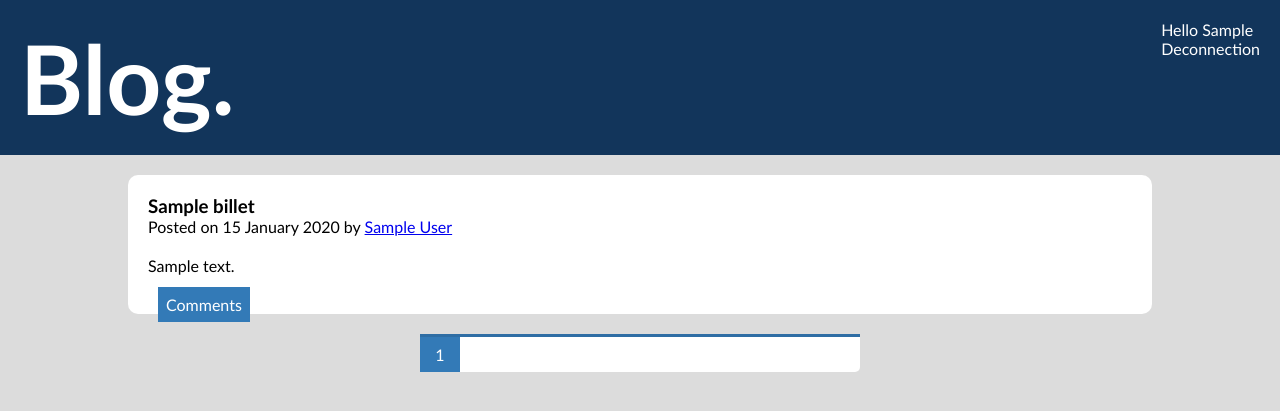
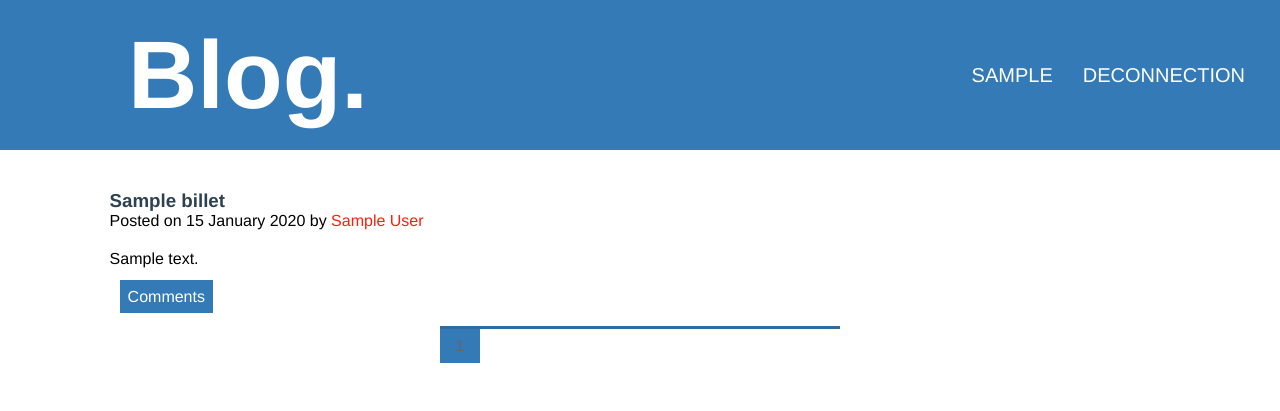
Before and after one commit to ramziChbl/php-blog, a PHP site: page /blog.php in a window 1280 px wide. Shown: the top 411 px of the page. Run offline with PHP 8.4, Linux system fonts and the light colour scheme; the visitor is signed in with stand-in values (Sample User, id 1); tables that the repository leaves empty or names only in its code hold one stand-in row (values such as "Sample post").

Commit message:
Beginning to fix file path

```diff
--- a/admin/manager.php
+++ b/admin/manager.php
@@ -17,14 +17,14 @@
 			<div id="listBillet">
 				<table>
 				<?php
-					$req = $bdd->query("SELECT * FROM billets ORDER BY date_creation DESC") or die(print_r($bdd->errorInfo()));
+					$req = $bdd->query("SELECT * FROM billets ORDER BY dateCreation DESC") or die(print_r($bdd->errorInfo()));
 					echo '<tr><th>Title</th><th>Author</th><th>Date</th><th>Upvotes</th></tr>';
 					while ($data = $req->fetch())
 					{
 						echo '<tr>
 							<td>'.$data["title"].'</td>
 							<td>'.$data["author"].'</td>
-							<td>'.$data["date_creation"].'</td>
+							<td>'.$data["dateCreation"].'</td>
 							<td>'.$data["upvotes"].'</td>
 							<td><a href="delete_post.php?id_post='.$data['id'].'">Delete</a></td>
 							<td><a href="manager.php?id_edit_post='.$data['id'].'">Edit</a></td>
--- a/admin/manager_post.php
+++ b/admin/manager_post.php
@@ -16,12 +16,12 @@
 			die('Dumb error : ' . $e->getMessage());
 		}
 
-		$req = $bdd->prepare('INSERT INTO billets(title, content, date_creation, author) VALUES (:title, :content, :date_creation, :author)');
+		$req = $bdd->prepare('INSERT INTO billets(title, content, dateCreation, author) VALUES (:title, :content, :dateCreation, :author)');
 
 		$req->execute([
 			'title' => $_POST['title'],
 			'content' => $_POST['content'],
-			'date_creation' => date("Y-m-d H:i:s"),
+			'dateCreation' => date("Y-m-d H:i:s"),
 			'author' => $_POST['author']
 		]);
 	}
--- a/controller/commentaires_post.php
+++ b/controller/commentaires_post.php
@@ -1,6 +1,6 @@
 <?php
 	session_start();
-	if (empty($_SESSION["member"]) || !isset($_POST['id_billet']))
+	if (empty($_SESSION["memberId"]) || !isset($_POST['id_billet']))
 	{
 		die('Erreur dans l\'ajout de commentaire.');
 	}
@@ -15,7 +15,7 @@
 
 	$req = $bdd->prepare('INSERT INTO comments(id_billet, id_author, comment, date_comment) VALUES (?, ?, ?, ?);');
 	$req->execute([
-		$_POST['id_billet'], $_SESSION["member"]["id"], $_POST['commentAjoute'], date("Y-m-d H:i:s")
+		$_POST['id_billet'], $_SESSION["memberId"], $_POST['commentAjoute'], date("Y-m-d H:i:s")
 	]);
 	header('location: ../controller/post.php?id_billet='.$_POST['id_billet']);
  ?>
--- a/controller/deconnection.php
+++ b/controller/deconnection.php
@@ -1,8 +1,8 @@
 <?php
 	session_start();
-	if(isset($_SESSION["member"]))
+	if(isset($_SESSION["memberId"]))
 	{
-		unset($_SESSION['member']);
+		unset($_SESSION['memberId']);
 	}
 	if(isset($_COOKIE['userId']))
 	{
--- a/controller/index.php
+++ b/controller/index.php
@@ -1,19 +1,24 @@
 <?php
 	//set_include_path("/opt/lampp/htdocs/tests/blog");
 	include_once("model/get_billets.php");
-	$bPerPage = 4;
-	$currentPage = 1;
+	$bPerPage = 1;
+
 	$req = $bdd->query('SELECT COUNT(*) AS count FROM billets') or die(print_r($bdd->errorInfo()));
 	$nbLines = $req->fetch();
 	$nbLines = $nbLines["count"];
 
 	$nbPages = ceil($nbLines / $bPerPage);
 
+	$currentPage = 1;
 	if(isset($_GET['page']) && is_numeric($_GET['page']))
 	{
-		$currentPage = $_GET['page'];
+		if($_GET['page'] > 0 && $_GET['page'] <= $nbPages)
+			$currentPage = $_GET['page'];
 	}
-	$billets = get_billets($bPerPage*($currentPage-1), ($bPerPage)*($currentPage));
+	//$billets = get_billets($bPerPage*($currentPage-1), ($bPerPage)*($currentPage));
+	$billets = get_billets(($currentPage - 1)*$bPerPage, $bPerPage);
+
+
 	if(empty($billets))
 		$currentPage = 1;
 	foreach ($billets as $key => $billet) {
--- a/controller/membersController.php
+++ b/controller/membersController.php
@@ -1,6 +1,7 @@
 <?php
-	include_once("model/get_members.php");
+	include_once(dirname(__FILE__)."/../model/get_members.php");
 	$loggedIn = false;
+	$member = NULL;
 	if(isset($_COOKIE["userId"]))
 	{
 		$member = get_member_by_id(intval($_COOKIE["userId"]));
@@ -11,11 +12,11 @@
 		else
 		{
 			$loggedIn = true;
-			$_SESSION["member"] = $member;
+			$_SESSION["memberId"] = $member["id"];
 		}
 	}
 
-	else if(!isset($_SESSION["member"]))
+	else if(!isset($_SESSION["memberId"]))
 	{
 		if(!isset($_POST["pseudo"]) || !isset($_POST["pass"]))
 		{
@@ -30,8 +31,12 @@
 			}
 			{
 				$loggedIn = true;
-				$_SESSION["member"] = $member;
+				$_SESSION["memberId"] = $member["id"];
 			}
 		}
 	}
+	else
+	{
+		$member = get_member_by_id(intval($_SESSION["memberId"]));
+	}
 ?>
--- a/controller/registration.php
+++ b/controller/registration.php
@@ -3,6 +3,8 @@
 	include_once("../model/get_members.php");
 
 	if(isset($_POST["pseudo"]) && isset($_POST["pass"]) && isset($_POST["passConfirm"]) && isset($_POST["mail"]))
+	{
+		if(!empty($_POST["pseudo"]) && !empty($_POST["pass"]) && !empty($_POST["passConfirm"]) && !empty($_POST["mail"]))
 		{
 			$existingMember = get_member_by_pseudo($_POST["pseudo"]);
 			if(empty($existingMember))
@@ -12,7 +14,7 @@
 					insert_member($_POST["pseudo"], sha1($_POST["pass"]), $_POST["mail"]);
 					$member = get_member($_POST["pseudo"], sha1($_POST["pass"]));
 					session_start();
-				$_SESSION["member"] = $member;
+					$_SESSION["memberId"] = $member["id"];
 					header('location: ../blog.php');
 					die();
 				}
@@ -26,6 +28,7 @@
 				die("Pseudo already exists");
 			}
 		}
+	}
 	else
 	{
 		header('location: ../view/registration.php');
--- a/view/billet.php
+++ b/view/billet.php
@@ -2,7 +2,7 @@
 	echo '<article class="billet">
 			<header>
 			 	<h1>'.$billet['title'].'</h1>
-			 	<p>Posted on <time datetime="'.$billet['date_creation'].'">'.$billet['date_creation'].'</time> by <a href="#">'. $billet['author'] .'</a></p>
+			 	<p>Posted on <time datetime="'.$billet['date_creation'].'">'.$billet['date_creation'].'</time> by <a href="#" id="author">'. $billet['author'] .'</a></p>
 			</header>
 
 			<div id="billet_body">'. $billet['content'] .'</div>
--- a/view/index.php
+++ b/view/index.php
@@ -11,15 +11,15 @@
 			<div id="userSpace">
 				<ul>
 				<?php
-					if(isset($_SESSION["member"]))
+					if(isset($member))
 					{
-						echo '<li>Hello '. $_SESSION["member"]["pseudo"] .'</li>';
-						echo '<li><a class="userSpaceLink" href="controller/deconnection.php">Deconnection</a></li>';
+						echo '<li class="first_link"><a href="#">'. $member["pseudo"] .'</a></li>';
+						echo '<li class="second_link"><a class="userSpaceLink" href="controller/deconnection.php">Deconnection</a></li>';
 					}
 					else
 					{
-						echo '<li><a class="userSpaceLink" href="controller/connection.php">Connection</a></li>';
-						echo '<li><a class="userSpaceLink" href="controller/registration.php">Registration</a></li>';
+						echo '<li><a class="first_link" href="controller/connection.php">Login</a></li>';
+						echo '<li><a class="second_link" href="controller/registration.php">Create an account</a></li>';
 					}
 				?>
 				<ul>
@@ -40,28 +40,65 @@
 			<ul>
 			<?php
 				$nbCases = 10;
-				if($currentPage <= $nbCases - 2) // Show first pages
+
+				if($nbPages <= $nbCases) // Can show all pages in nav
 				{
 					for($i = 1; $i<$currentPage; $i++)
 					{
 						echo '<li><a href="blog.php?page='.$i.'">'.$i.'</a></li>';
 					}
+
 					echo '<li id="currentPage">'.$currentPage.'</li>';
 
-					if($nbPages <= $nbCases) //
+					for ($i=$currentPage + 1; $i <= $nbPages; $i++)
 					{
-						for ($i=$currentPage + 1; $i < $nbPages; $i++)
+						echo '<li><a href="blog.php?page='.$i.'">'.$i.'</a></li>';
+					}
+					for ($i=$nbPages + 1; $i <= $nbCases; $i++)
+					{
+						echo "<li></li>";
+					}
+				}
+				else
+				{
+					if($currentPage <= $nbCases-4)
+					{
+						for($i = 1; $i<$currentPage; $i++)
 						{
 							echo '<li><a href="blog.php?page='.$i.'">'.$i.'</a></li>';
 						}
-						for ($i=$nbPages; $i <= $nbCases; $i++)
+						echo '<li id="currentPage">'.$currentPage.'</li>';
+						for ($i=$currentPage + 1; $i <= $nbCases - 2; $i++)
 						{
-							echo "<li></li>";
+							echo '<li><a href="blog.php?page='.$i.'">'.$i.'</a></li>';
+						}
+						echo '<li>...</li>';
+						echo '<li><a href="blog.php?page='.$nbPages.'">'.$nbPages.'</a></li>';
+					}
+					elseif ($currentPage >= $nbPages - 6) //current >= 6 last pages
+					{
+						echo '<li><a href="blog.php?page=1">1</a></li>';
+						echo "<li>...</li>";
+
+						for($i=$nbPages - 7; $i <= $nbPages; $i++)
+						{
+							if($i == $currentPage)
+								echo '<li id="currentPage">'.$currentPage.'</li>';
+							else
+								echo '<li><a href="blog.php?page='.$i.'">'.$i.'</a></li>';
 						}
 					}
-					else
+					else // Page in the middle
 					{
-						for ($i=$currentPage + 1; $i < $nbCases - 2; $i++)
+						echo '<li><a href="blog.php?page=1">1</a></li>';
+						echo "<li>...</li>";
+						for($i = 2; $i>0; $i--) // Show 2 pages before current
+						{
+							echo '<li><a href="blog.php?page='.($currentPage - $i).'">'.($currentPage - $i).'</a></li>';
+						}
+						echo '<li id="currentPage">'.$currentPage.'</li>';
+
+						for ($i=$currentPage + 1; $i <= $nbCases - 2; $i++)
 						{
 							echo '<li><a href="blog.php?page='.$i.'">'.$i.'</a></li>';
 						}
@@ -69,50 +106,6 @@
 						echo '<li><a href="blog.php?page='.$nbPages.'">'.$nbPages.'</a></li>';
 					}
 				}
-				else // currentPage > nbCases - 2
-				{
-						echo '<li><a href="blog.php?page=1">1</a></li>';
-						echo '<li>...</li>';
-						for($i = $currentPage - 4; $i<$currentPage; $i++)
-						{
-							echo '<li><a href="blog.php?page='.$i.'">'.$i.'</a></li>';
-						}
-						echo '<li id="currentPage">'.$currentPage.'</li>';
-						for ($i=0;$i < 3 ;$i++)
-						{
-							echo "<li></li>";
-						}
-						//NOT FINISHED
-				}
-				//======= PAGE PREC ==========
-				/*echo "<li><span><a ";
-
-				if ($currentPage > 1)
-				{
-					echo('href="blog.php?page='.($currentPage - 1).'"');
-				}
-				else
-				{
-					//echo('href="#"');
-				}
-				echo ">previous</a></span></li>";
-
-				//======= PAGE COURANTE ==========
-				echo '<li><span>'.($currentPage).'</span></li>';
-
-				//======= PAGE SUIVANTE ==========
-				echo "<li><span><a ";
-
-
-				if ($currentPage +1 < $nbLines['count']/$bPerPage)
-				{
-					echo('href="blog.php?page='.($currentPage + 1).'"');
-				}
-				else
-				{
-					//echo('href="#"');
-				}
-				echo ">next</a></span></li>";*/
 			?>
 			</ul>
 		</nav>
--- a/view/style.css
+++ b/view/style.css
@@ -11,8 +11,11 @@ html {
 	padding: 0px;
 }
 body{
-	font-family:"trebuchet ms",sans-serif;
-	background-color: rgb(220, 220, 220);
+	/*font-family:"trebuchet ms",sans-serif;*/
+	font-family: Helvetica Neue, Helvetica, Arial, sans-serif;
+	/*background-color: rgb(220, 220, 220);*/
+	/*background-color: #f4f5f6;
+	/*color: #2c4250;*/
 }
 
 #container{
@@ -20,9 +23,8 @@ body{
 }
 
 #container>header{
-	/*background-color: #30472C;*/
-	/*border: solid;*/
-	background-color: #12355b;
+	/*background-color: #12355b;*/
+	background-color: #337ab7;
 	display: flex;
 	flex-direction: row;
 	justify-content: space-between;
@@ -31,8 +33,9 @@ body{
 }
 
 #container>header>h1{
-	color: white;
+	/*color: white;*/
 	padding: 20px;
+	padding-left: 10%;
 	font-size: 6em;
 	/*margin: auto;
 	width: 50%;*/
@@ -40,19 +43,48 @@ body{
 
 #userSpace{
 	padding: 20px;
+	font-size: 20px;
 }
 
 #userSpace ul{
+	height: 100%;
 	list-style: none;
+	display: flex;
+	/*align-items: flex-end;*/
+	align-items: center;
+	flex-wrap: wrap;
 }
-.userSpaceLink:link, .userSpaceLink:visited{
+
+#userSpace li{
+}
+
+#userSpace a:link, #userSpace a:visited{
 	text-decoration: none;
 	color: white;
+	text-transform: uppercase;
+	margin: 0 5px;
+	padding: 10px;
+	/*width: 40px;*/
+}
+
+#userSpace a:hover{
+	border-bottom:solid;
+	border-width: 1px;
+	border
+	border-radius: 5px;
+}
+
+#userSpace .first_link{
+	/*background-color: #E7A347;*/
+}
+
+#userSpace .second_link{
+	/*background-color: #A69A4B;*/
 }
 
 #content{
-	width: 80%;
-	min-width: 300px;
+	width: 86%;
+	min-width: 600px;
 	margin: auto;
 	/*background-color: #FFFFFF;*/
 }
@@ -75,6 +107,15 @@ body{
 	/*padding: 20px;*/
 	padding: 20px 20px 0px 20px;
 
+}
+
+.billet>header>h1{
+	color: #2c4250;
+}
+
+.billet #author:link, .billet #author:visited{
+	text-decoration: none;
+	color: #f72210;
 }
 
 .billet>#billet_body{
@@ -119,6 +160,7 @@ body{
 	background-color: #FFF;
 	border-bottom-right-radius: 5px;
 	border-bottom-left-radius: 5px;
+	color: #666;
 	/*width: 50%;
 	margin: 0 auto;*/
 }
@@ -128,6 +170,7 @@ body{
 	width: 40px;
 	border-top:solid;
 	border-color: #2e6da4;
+	color: #666;
 }
 
 #pages_navigation a:link, #pages_navigation a:visited{
@@ -137,8 +180,8 @@ body{
 
 #currentPage{
 	text-decoration: none;
-	color: #FFFFFF;
 	background-color: #337ab7;
+	color: #FFF;
 }
 
 
--- a/view/style_members_signing.css
+++ b/view/style_members_signing.css
@@ -45,7 +45,6 @@
 	box-shadow: 0 6px 10px 0 rgba(0, 0, 0 , .1);
 	padding: 10px;
 	border-radius: 5px;
-	/*width: 100%;*/
 	margin-bottom: 20px;
 	margin-right: 20px;
 }
```
Also changed, not shown: controller/connection.php (+4 -4 lines), controller/post.php (+8 -3 lines), view/post.php (+5 -5 lines). Lines whose indentation alone changed are shown as unchanged.
